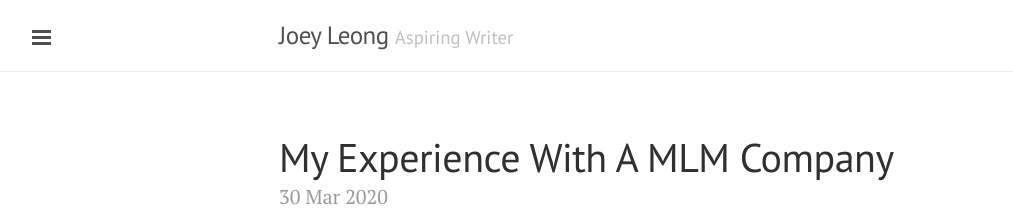
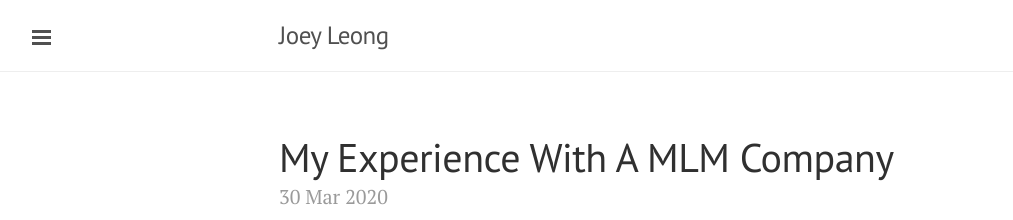
Before and after one commit to joeylzq/joeylzq.github.io, a Jekyll site: the page built from index.html, in a window 1280 px wide and 900 px high. Shown: the top 220 px of the window, without its empty margins (1-1014 px from the left). Built offline with Jekyll 4.4.1, drawn with Linux system fonts in a browser that asks for light colours; Markdown is read by kramdown in place of the engine named in the settings; the list of posts is cut into pages by our own code.

Commit message:
Update _config.yml

```diff
--- a/_config.yml
+++ b/_config.yml
@@ -7,7 +7,7 @@ permalink:        pretty
 
 # Setup
 title:            Joey Leong
-tagline:          'Aspiring Writer'
+tagline:          ''
 description:      'Welcome to my Personal Blog!'
 url:              http://joeylzq.com
 
```
